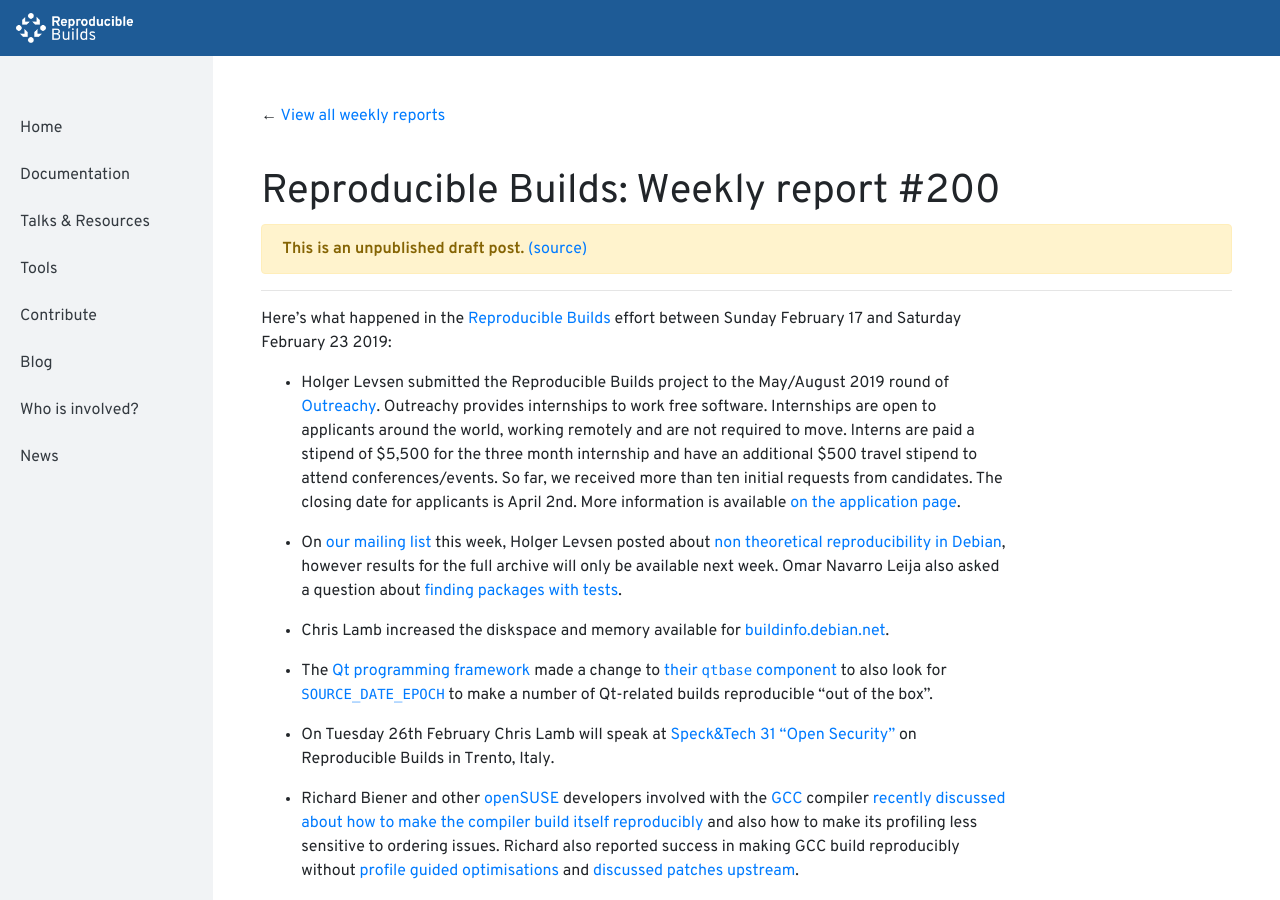
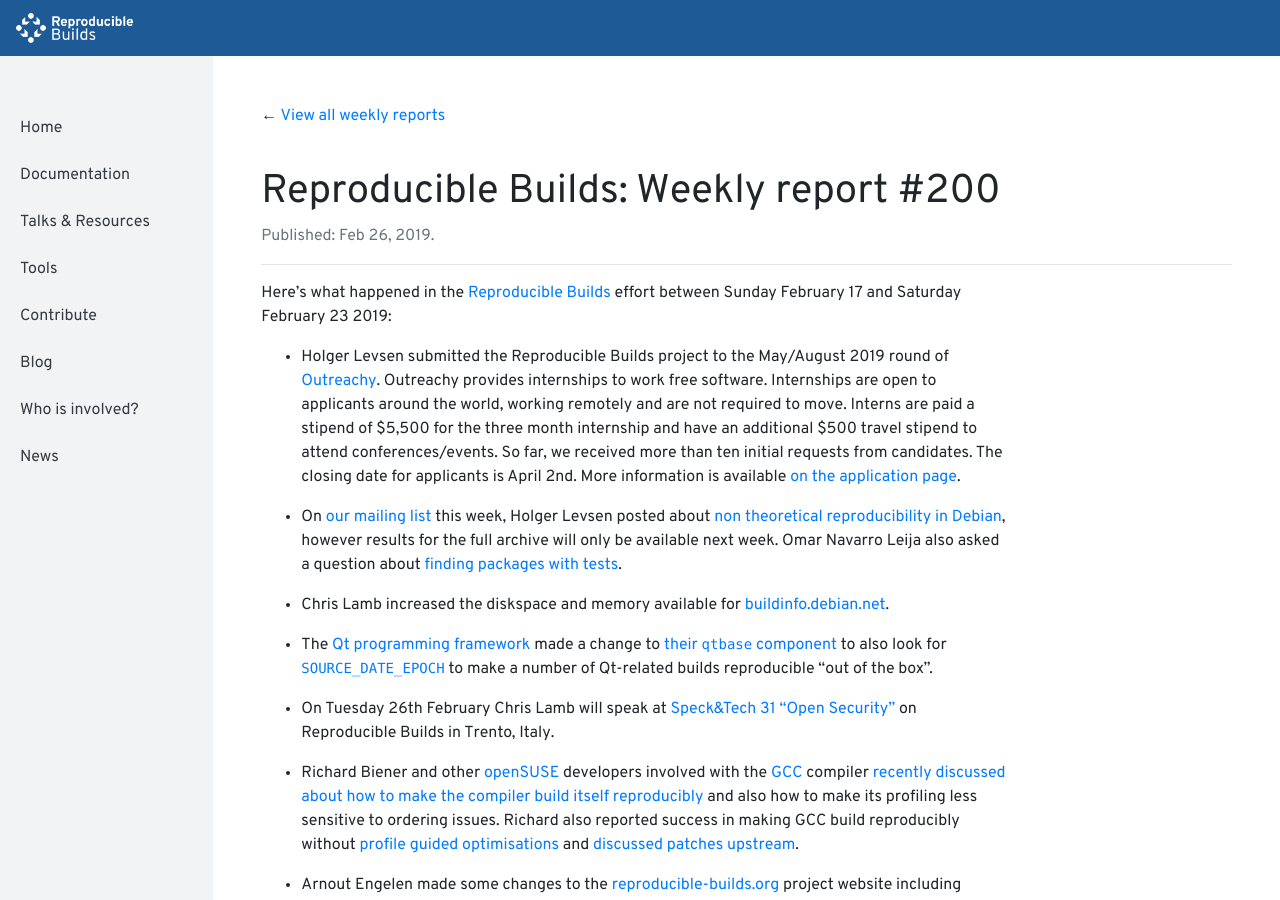
Before and after one commit to prototypefund/reproducible-website, a Jekyll site: the page built from _blog/posts/200.md, in a window 1280 px wide and 900 px high. Built offline with Jekyll 4.4.1, drawn with Linux system fonts in a browser that asks for light colours.

Commit message:
published as https://reproducible-builds.org/blog/posts/200/

```diff
--- a/_blog/posts/200.md
+++ b/_blog/posts/200.md
@@ -1,6 +1,7 @@
 ---
 layout: new/blog
 week: 200
+published: 2019-02-26 12:01:35
 ---
 
 Here's what happened in the [Reproducible Builds](https://reproducible-builds.org) effort between Sunday February 17 and Saturday February 23 2019:
```
